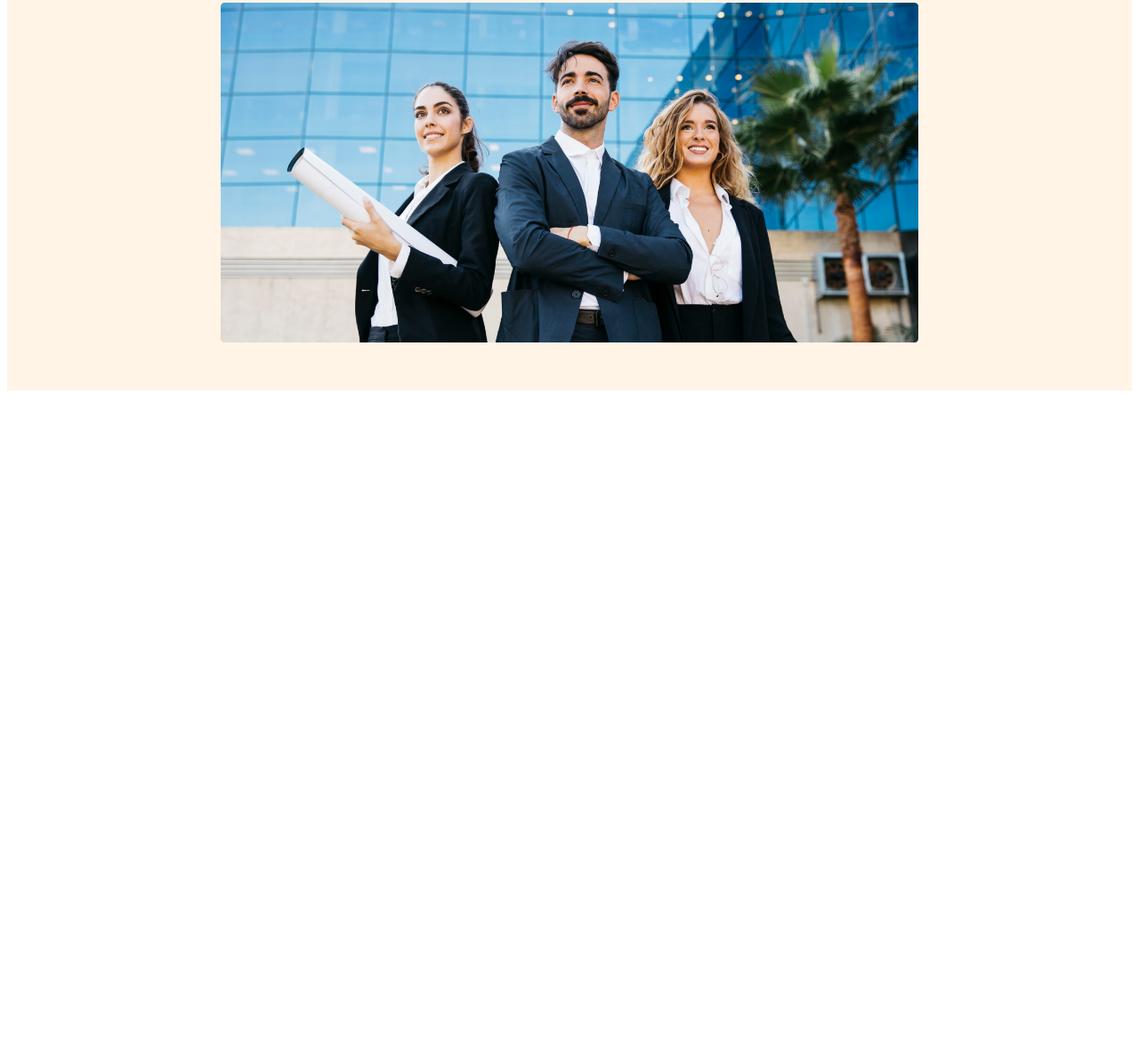
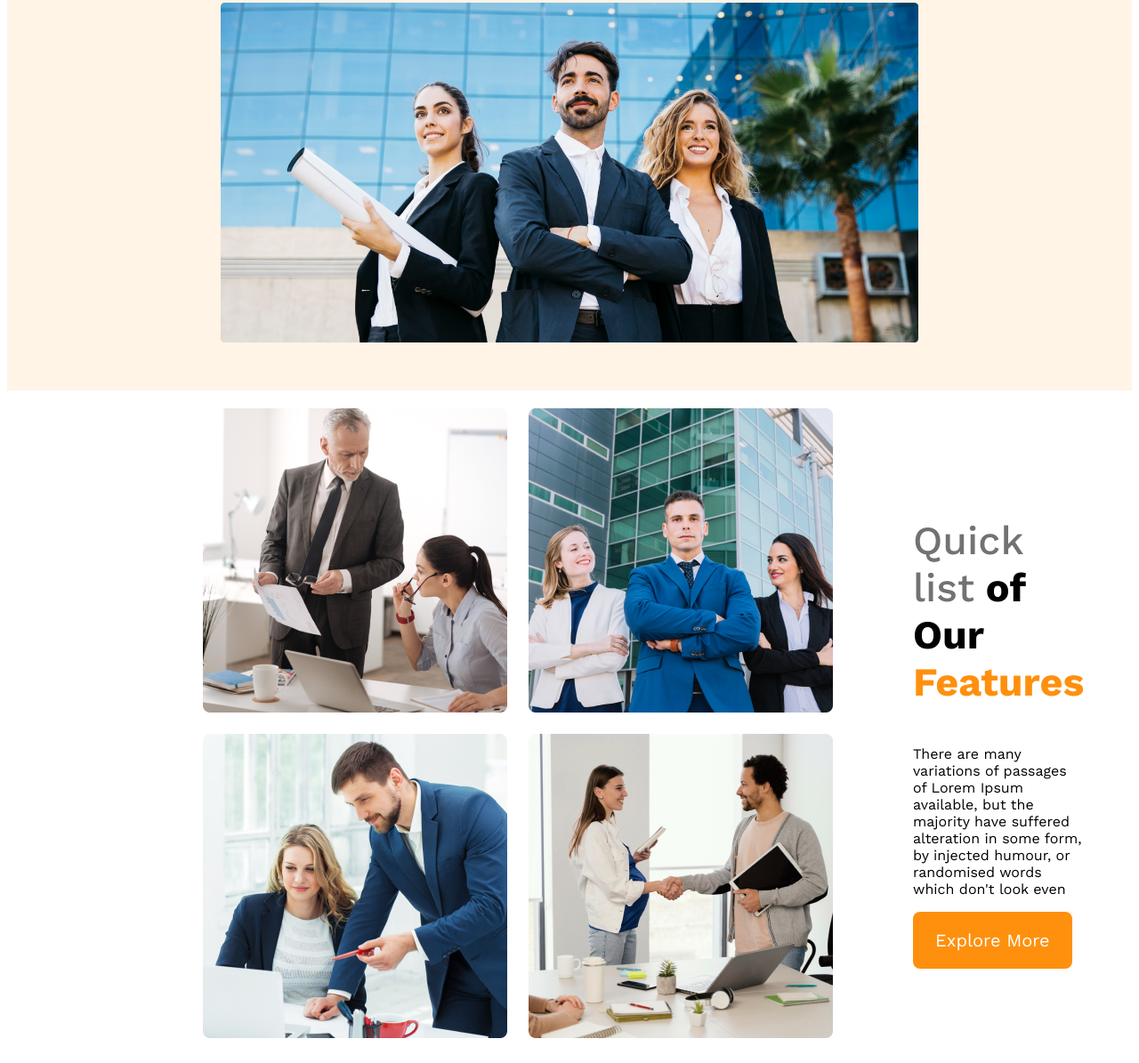
Before and after one commit to Polash06/g3-architect-website, a plain HTML site: page index.html in a window 1280 px wide. Shown: the part 416-1611 px from the top of the page at 89% size. Before the commit the page ends 863 px from the top, so only its background shows below. Drawn offline with nearby package versions, Linux system fonts and the light colour scheme.

Commit message:
features content added

```diff
--- a/index.html
+++ b/index.html
@@ -7,6 +7,7 @@
     <link rel="stylesheet" href="styles/architect.css">
 </head>
 <body>
+  <!-- header start -->
     <header>
       <nav>
         <h3 class="nav-title">G3 Architects</h3>
@@ -28,8 +29,24 @@
             <img class="" src="images/banner.png" alt="">
       </div>
     </header>
+    <!-- header end -->
     <main>
+      <!-- teames features section start -->
+      <section class="teams-container">
+        <div class="teams-img-container">
+          <img src="images/team1.png" alt="">
+          <img src="images/team2.png" alt="">
+          <img src="images/team3.png" alt="">
+          <img src="images/team4.png" alt="">
 
+
+        </div>
+        <div class="teams-content">
+            <h3 class="teams-title"><span class="Quick-title">Quick list</span> <span>of Our</span> <span class="Quick-2">Features</span></h3>
+            <p class="teams-discription">There are many variations of passages of Lorem Ipsum available, but the majority have suffered alteration in some form, by injected humour, or randomised words which don't look even</p>
+            <button class="btn-primary">Explore More</button>
+        </div>
+      </section>
     </main>
     <footer>
 
--- a/styles/architect.css
+++ b/styles/architect.css
@@ -76,3 +76,32 @@ nav li a {
     }
 
 }
+main{
+    max-width: 1440px;
+    margin: 0 auto;
+}
+.teams-container{
+ display: flex;
+ align-items: center;
+}
+.teams-img-container{
+    padding: 20px 20px 20px 220px;
+    display: grid;
+    grid-template-columns: repeat(2,1fr);
+    gap: 24px;
+}
+.teams-content{
+    padding-left: 70px;
+    padding-right: 70px;
+}
+.teams-title{
+    font-size: 2.8rem;
+}
+.teams-title .Quick-title{
+    color: #727272;
+    font-weight: 500;
+}
+.Quick-2{
+    color: #FF900E;
+    font-weight: 700;
+}
```
